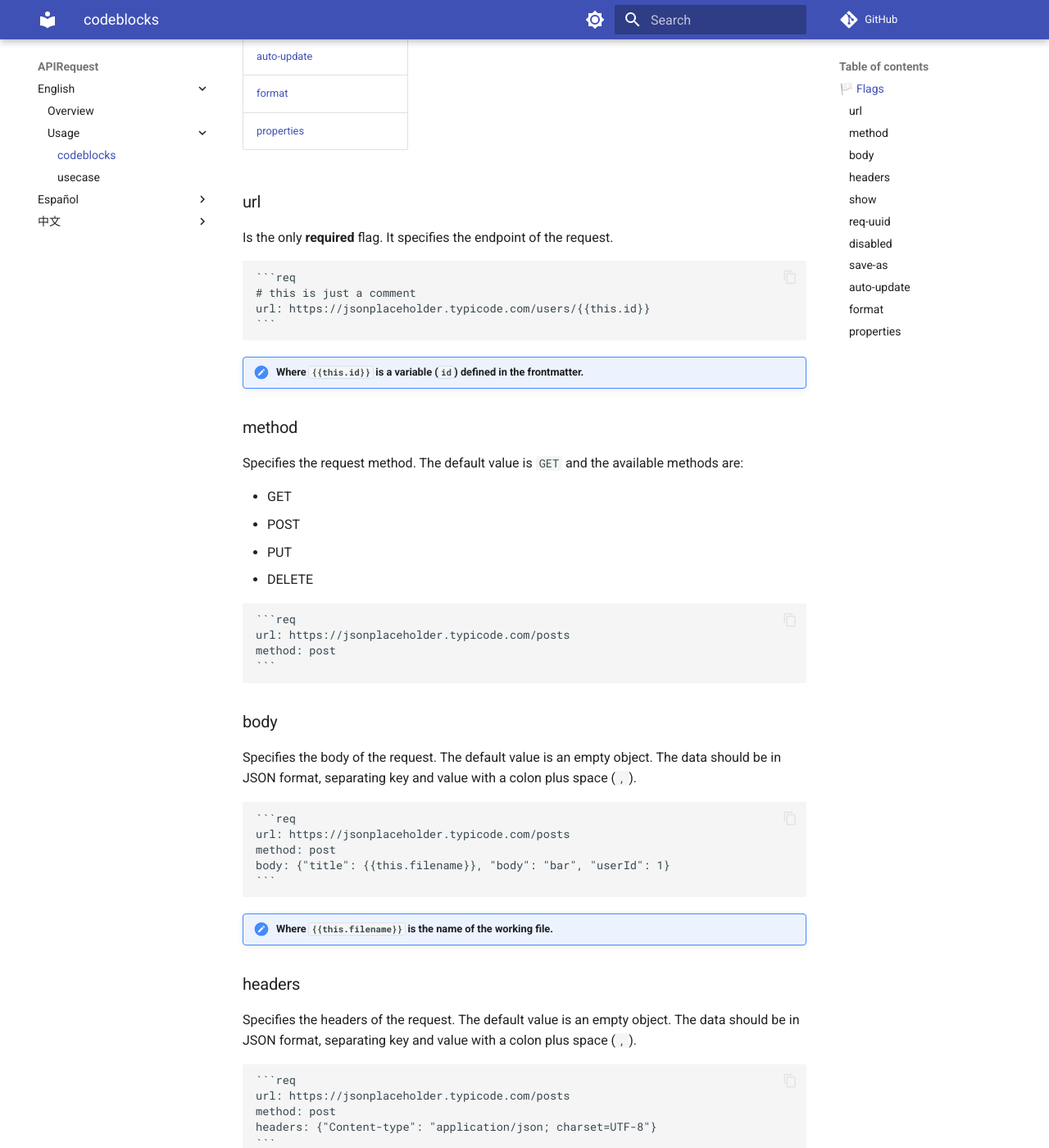
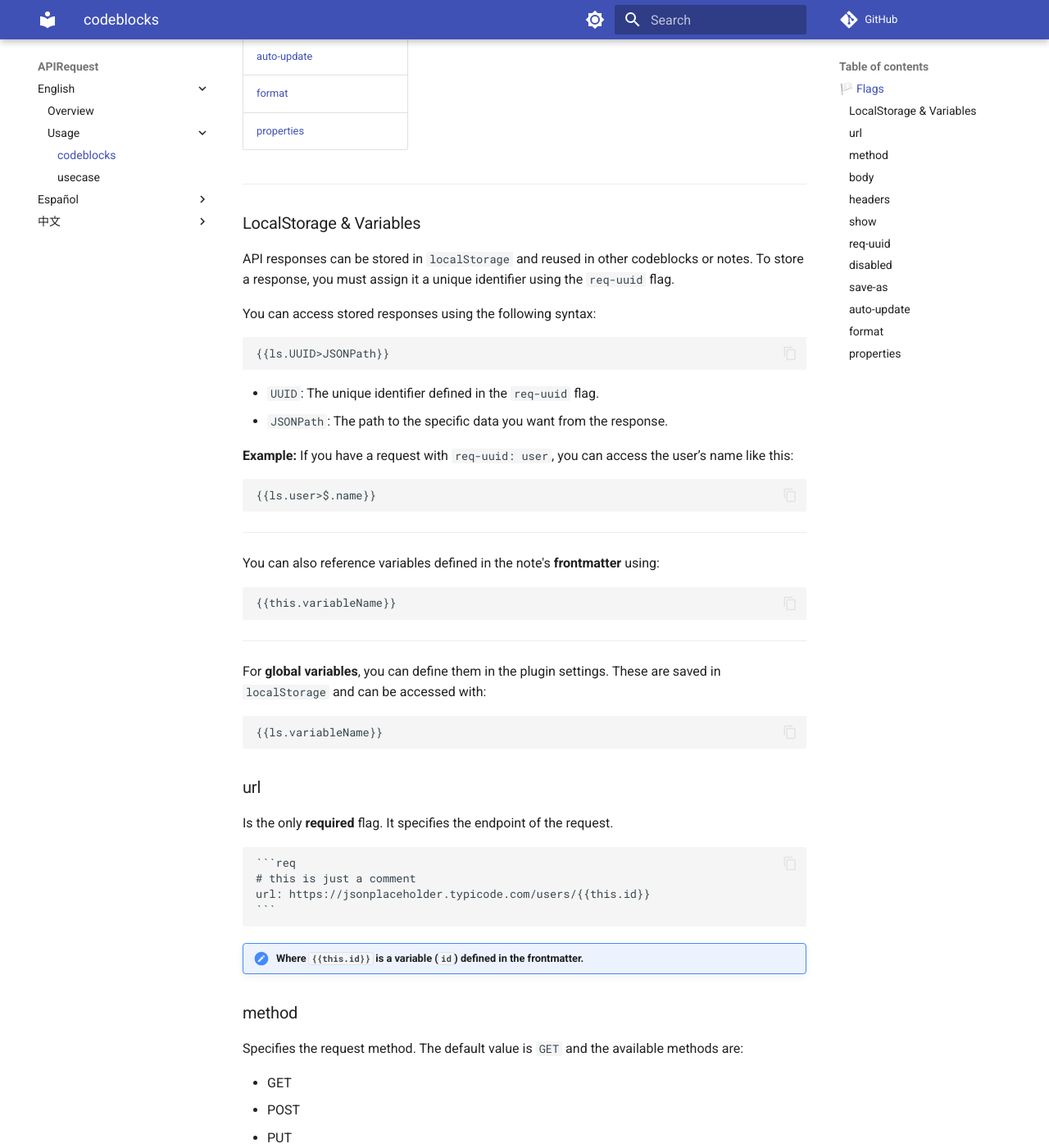
Before and after one commit to Rooyca/obsidian-api-request, an MkDocs documentation site: the page built from docs/docs/en/codeblocks.md, in a window 1280 px wide and 1400 px high, scrolled down 727 px. Shown: the whole window at 82% size. Built offline with MkDocs 1.6.1 and Material for MkDocs 9.7.7, drawn with Linux system fonts in a browser that asks for light colours; comment, search, counter and statistics services are not loaded; some of the changed text lies outside the part shown.

Commit message:
update(feat): reusing responses (#44)

````diff
--- a/docs/docs/en/codeblocks.md
+++ b/docs/docs/en/codeblocks.md
@@ -19,6 +19,44 @@ Flags are the way to specify the parameters of our request.
 | [auto-update](#auto-update) | |
 | [format](#format) | |
 | [properties](#properties) | |
+
+---
+
+### LocalStorage & Variables
+
+API responses can be stored in `localStorage` and reused in other codeblocks or notes. To store a response, you must assign it a unique identifier using the `req-uuid` flag.
+
+You can access stored responses using the following syntax:
+
+```
+{{ls.UUID>JSONPath}}
+```
+
+* `UUID`: The unique identifier defined in the `req-uuid` flag.
+* `JSONPath`: The path to the specific data you want from the response.
+
+**Example:**
+If you have a request with `req-uuid: user`, you can access the user’s name like this:
+
+```
+{{ls.user>$.name}}
+```
+
+---
+
+You can also reference variables defined in the note's **frontmatter** using:
+
+```
+{{this.variableName}}
+```
+
+---
+
+For **global variables**, you can define them in the plugin settings. These are saved in `localStorage` and can be accessed with:
+
+```
+{{ls.variableName}}
+```
 
 ### url
 
@@ -73,6 +111,18 @@ Specifies the headers of the request. The default value is an empty object. The
 url: https://jsonplaceholder.typicode.com/posts
 method: post
 headers: {"Content-type": "application/json; charset=UTF-8"}
+```
+~~~
+
+You can use responses from other requests as headers/body/url/show. For example, if you have a request with `req-uuid: token`, you can use it like this:
+
+~~~makdown
+```req
+url: https://api.todoist.com/rest/v2/tasks
+headers: {"Authorization": "Bearer {{ls.token>$.access_token}}"}
+show: $..content
+format: - [ ] {}
+req-id: todos
 ```
 ~~~
 
--- a/package.json
+++ b/package.json
@@ -1,6 +1,6 @@
 {
 	"name": "api-request",
-	"version": "2.0.2",
+	"version": "2.0.3",
 	"description": "Fetch data from APIs or other sources. Responses in JSON, MD or HTML directly in your notes.",
 	"main": "main.js",
 	"scripts": {
````
Also changed, not shown: README.md, manifest.json, 2 other files.
